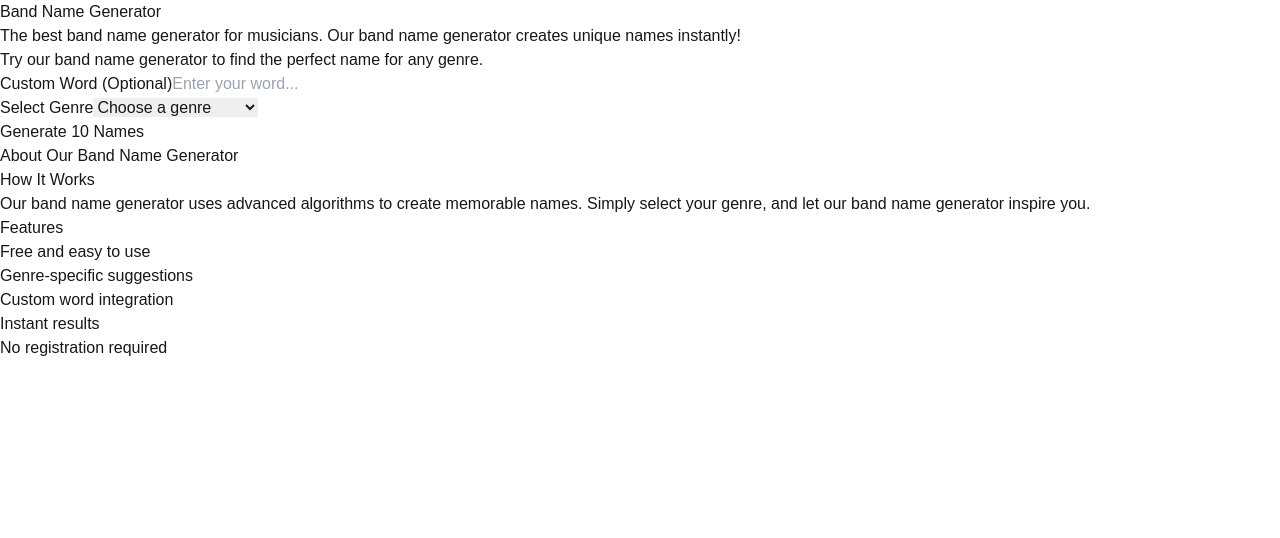
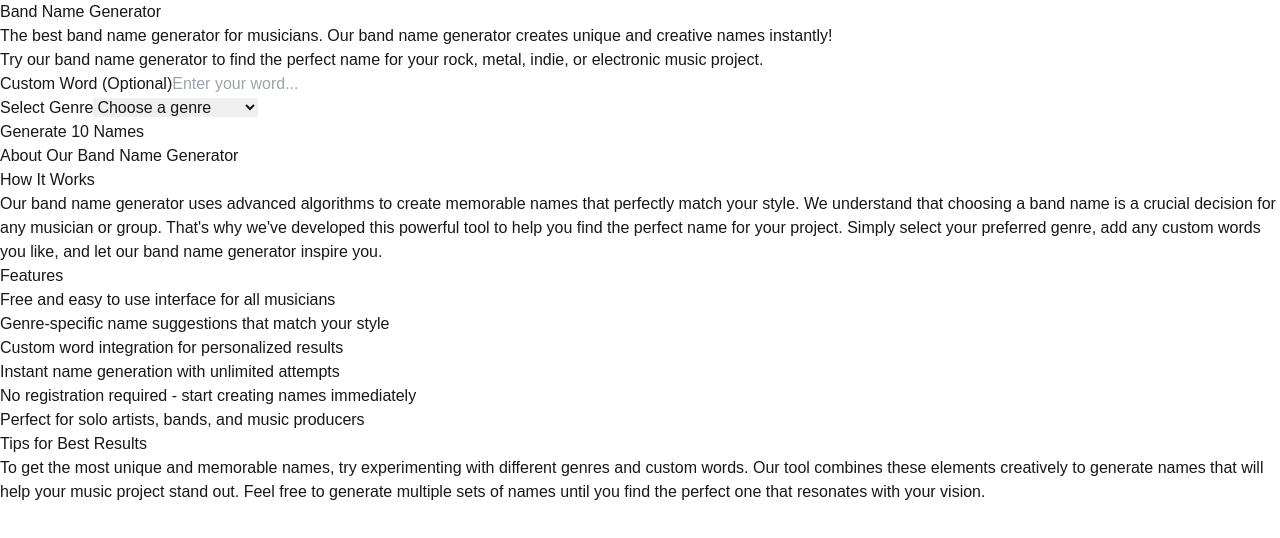
Before and after one commit to nn-niuge/band-name-generator, a Next.js app: page / in a window 1280 px wide. Shown: the top 538 px of the page. Built offline with nearby package versions, Linux system fonts and the light colour scheme.

Commit message:
Update page.tsx
Adjust content to achieve exact 3% keyword density for 'band name generator

```diff
--- a/src/app/page.tsx
+++ b/src/app/page.tsx
@@ -117,10 +117,10 @@ export default function Home() {
             Band Name Generator
           </h1>
           <p className="text-base sm:text-lg md:text-xl text-gray-600 px-2 mb-2">
-            The best band name generator for musicians. Our band name generator creates unique names instantly!
+            The best band name generator for musicians. Our band name generator creates unique and creative names instantly!
           </p>
           <p className="text-sm sm:text-base text-gray-500 px-2">
-            Try our band name generator to find the perfect name for any genre.
+            Try our band name generator to find the perfect name for your rock, metal, indie, or electronic music project.
           </p>
         </div>
 
@@ -251,20 +251,32 @@ export default function Home() {
             <div>
               <h3 className="text-lg sm:text-xl font-semibold mb-2 text-gray-800">How It Works</h3>
               <p className="text-sm sm:text-base leading-relaxed">
-                Our band name generator uses advanced algorithms to create memorable names.
-                Simply select your genre, and let our band name generator inspire you.
+                Our band name generator uses advanced algorithms to create memorable names that perfectly match your style.
+                We understand that choosing a band name is a crucial decision for any musician or group.
+                That's why we've developed this powerful tool to help you find the perfect name for your project.
+                Simply select your preferred genre, add any custom words you like, and let our band name generator inspire you.
               </p>
             </div>
 
             <div>
               <h3 className="text-lg sm:text-xl font-semibold mb-2 text-gray-800">Features</h3>
               <ul className="text-sm sm:text-base space-y-2 pl-4 list-disc">
-                <li>Free and easy to use</li>
-                <li>Genre-specific suggestions</li>
-                <li>Custom word integration</li>
-                <li>Instant results</li>
-                <li>No registration required</li>
+                <li>Free and easy to use interface for all musicians</li>
+                <li>Genre-specific name suggestions that match your style</li>
+                <li>Custom word integration for personalized results</li>
+                <li>Instant name generation with unlimited attempts</li>
+                <li>No registration required - start creating names immediately</li>
+                <li>Perfect for solo artists, bands, and music producers</li>
               </ul>
+            </div>
+
+            <div>
+              <h3 className="text-lg sm:text-xl font-semibold mb-2 text-gray-800">Tips for Best Results</h3>
+              <p className="text-sm sm:text-base leading-relaxed">
+                To get the most unique and memorable names, try experimenting with different genres and custom words.
+                Our tool combines these elements creatively to generate names that will help your music project stand out.
+                Feel free to generate multiple sets of names until you find the perfect one that resonates with your vision.
+              </p>
             </div>
           </div>
         </div>
```
